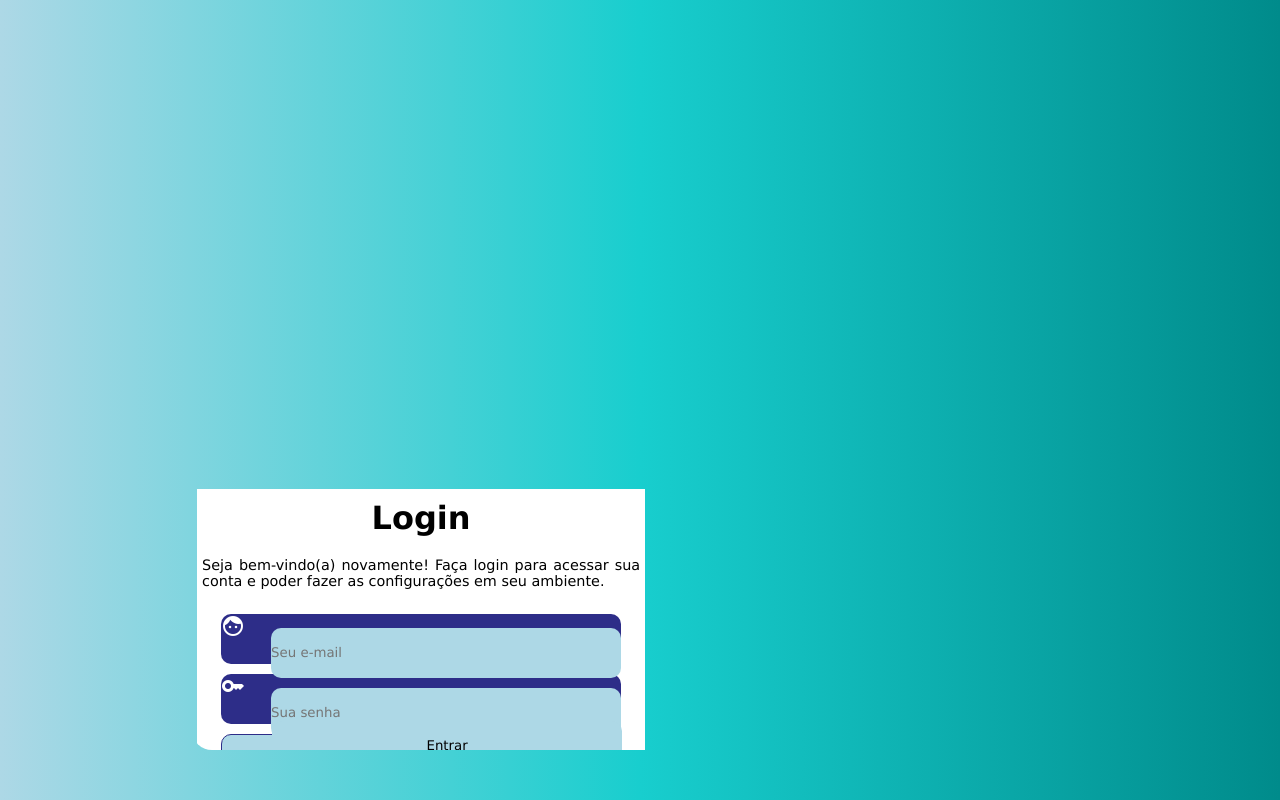
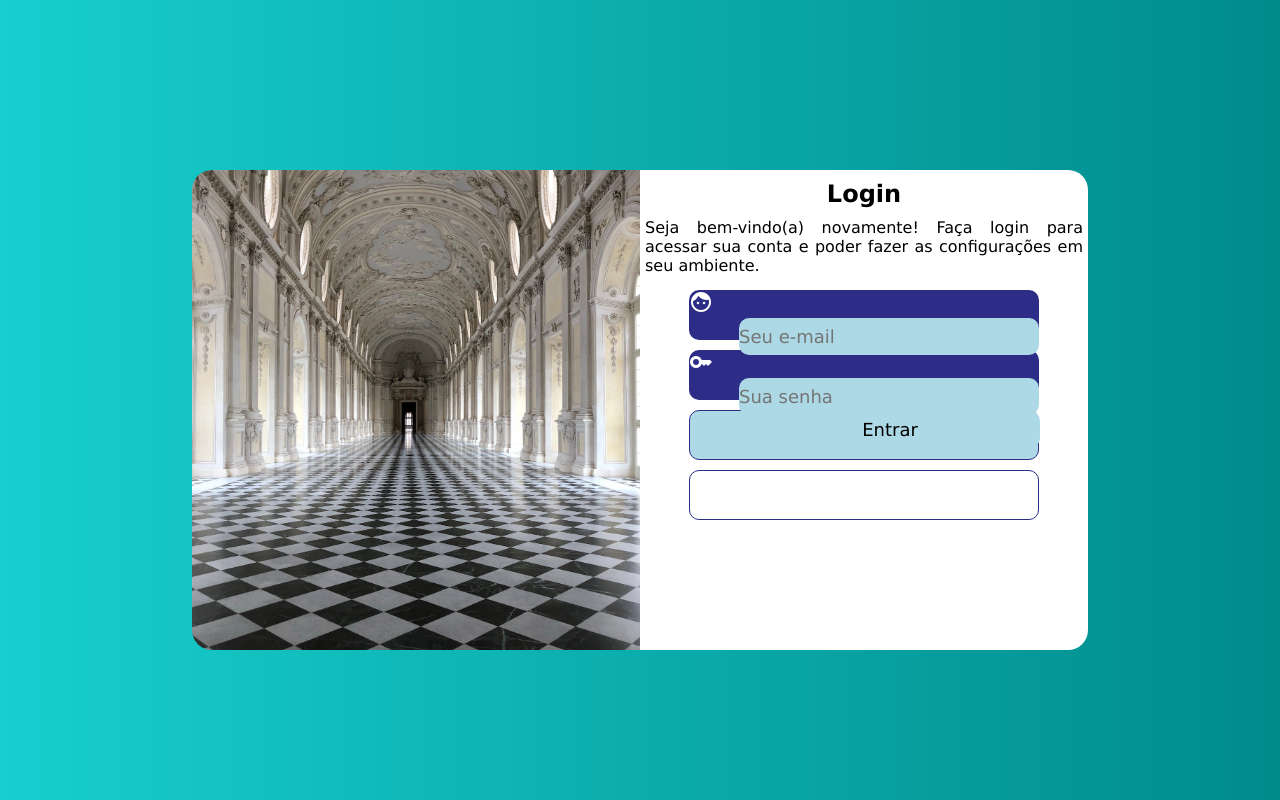
Before and after one commit to luciananader/Projeto-Login, a plain HTML site: page index.html in a window 1280 px wide. Drawn offline with Linux system fonts and the light colour scheme.

Commit message:
alteração

```diff
--- a/estilos/mediaquery.css
+++ b/estilos/mediaquery.css
@@ -1,32 +1,35 @@
 @charset "UTF-8";
 
-@media screen and (min-width: 992px){
+@media screen and (min-width: 768px) and (max-width: 992px){
 
     body{
-        background: -webkit-linear-gradient(left, lightblue, rgb(24, 206, 206), darkcyan);
+        background: -webkit-linear-gradient(left, rgb(24, 206, 206), darkcyan);
     }
 
     section#login{
         display: block;
-        margin-top: 90px;
+        margin-top: 20px;
         width: 70vw;
-        height: 65vh;
+        height: 60vh;
     }
     img{
         width: 35vw;
-        height: 65vh;
+        height: 60vh;
     }
 
     div#imagem{
+        float: left;
         display: inline-block;
-        height: 65vh;
+        width: 35vw;
+        height: 60vh;
     }
 
     div#formulario{
         display: inline-block;
+        float: right;
         background-color: white;
         width: 35vw;
-        height: 65vh;
+        height:60vh;
     }
 
     div#formulario > h1 {
@@ -39,15 +42,59 @@
     }
 
     form > div{
-        width: 400px;
-        height: 50px;
+        width: 250px;
+        height: 40px;
     }
 
     input{
-        width: 350px;
+        width: 200px;
         height: 50px;
         margin-left: 50px;
         margin-top: -60px;
     }
 
 }
+@media screen and (min-width: 992px){
+
+    body{
+        background: -webkit-linear-gradient(left, rgb(24, 206, 206), darkcyan);
+    }
+
+    section#login{
+        display: block;
+        width: 70vw;
+        height: 60vh;
+    }
+
+    div#imagem{
+        float: left;
+        display: inline-block;
+        width: 35vw;
+        height: 60vh;
+    }
+
+    div#formulario{
+        display: inline-block;
+        float: right;
+        background-color: white;
+        width: 35vw;
+        height:60vh;
+    }
+
+    div#formulario>p {
+        font-size: 1em;
+    }
+
+    form > div{
+        width: 350px;
+        height: 50px;
+    }
+
+    input{
+        width: 300px;
+        margin-left:50px ;
+        margin-bottom: 50px ;
+        font-size: large;
+    }
+
+}
--- a/estilos/style.css
+++ b/estilos/style.css
@@ -29,9 +29,10 @@ section#login {
     border-radius: 20px;
     overflow: hidden;
     text-align: justify;
-    margin-top: 20px;
-    margin-bottom: 20px;
+    margin-top: 10px;
     box-shadow: 0px 0px 0px rgba(0, 0, 0, 0.425);
+    transition-timing-function: ease;
+    transition: width .3s, height: .3s;
 }
 
 img{
```
